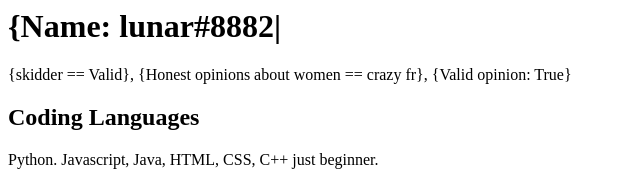
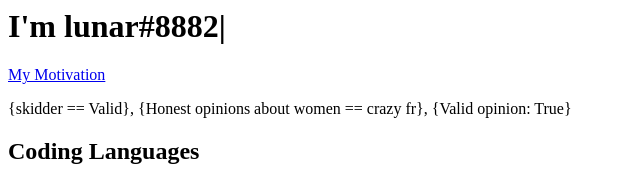
Before and after one commit to Associable/Associable, a plain HTML site: page index.html in a window 1280 px wide. Shown: the top 171 px of the page, without its empty margins (0-640 px from the left). Drawn offline with nearby package versions, Linux system fonts and the light colour scheme.

Commit message:
Update index.html

```diff
--- a/index.html
+++ b/index.html
@@ -2,10 +2,11 @@
 
 <head>
         <title>grr lunar is angwy</title>
+        <meta name="viewport" content ="width=device-width", initial-scale="1.0">
 </head>
 <body>
     <div class="container">
-        <h1>{Name: <span class="auto-type"></span></h1>
+        <h1>I'm <span class="auto-type"></span></h1>
     </div>
 
 
@@ -24,6 +25,9 @@
 
 
     </script>
+    <a href="https://www.youtube.com/watch?v=dQw4w9WgXcQ">
+        My Motivation
+    </a>
     <p>{skidder == Valid}, {Honest opinions about women == crazy fr}, {Valid opinion: True}</p>
     <h2> Coding Languages</h2>
     <p>Python. Javascript, Java, HTML, CSS, C++ just beginner.</p>
```
